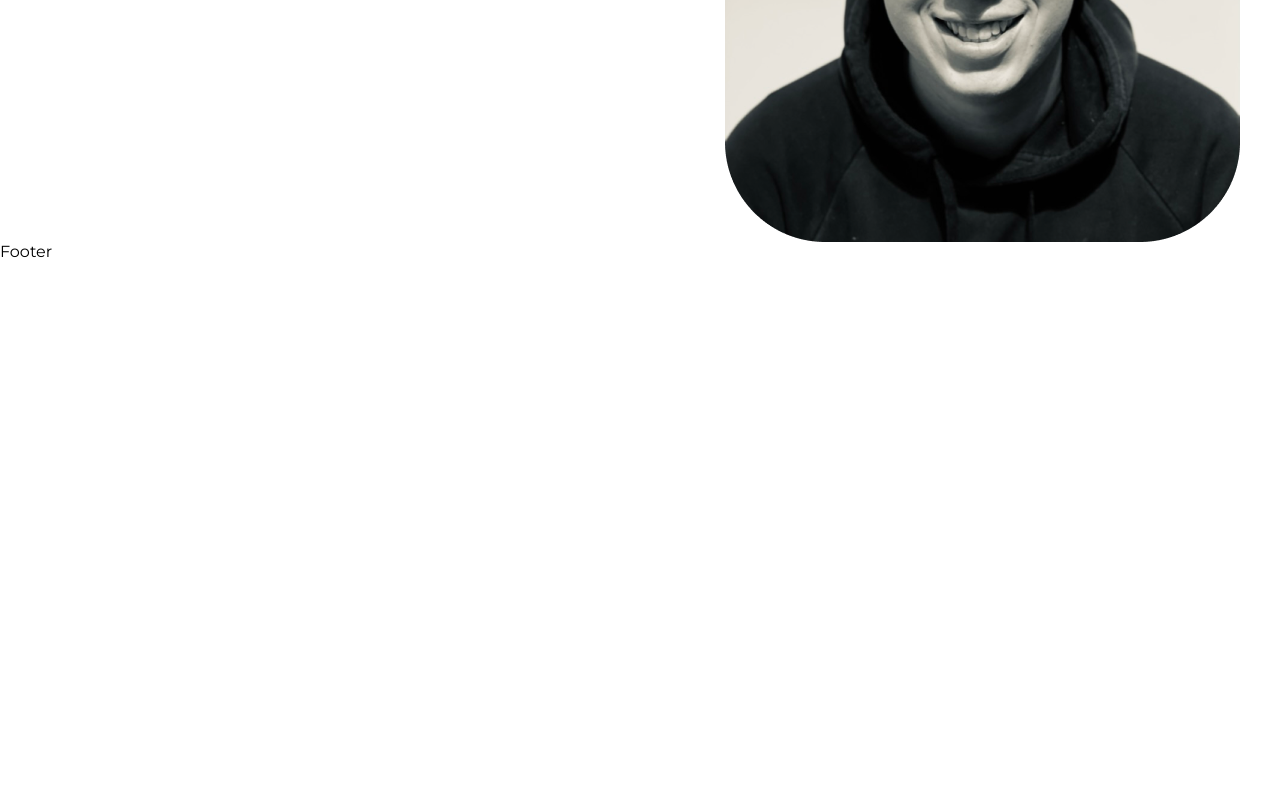
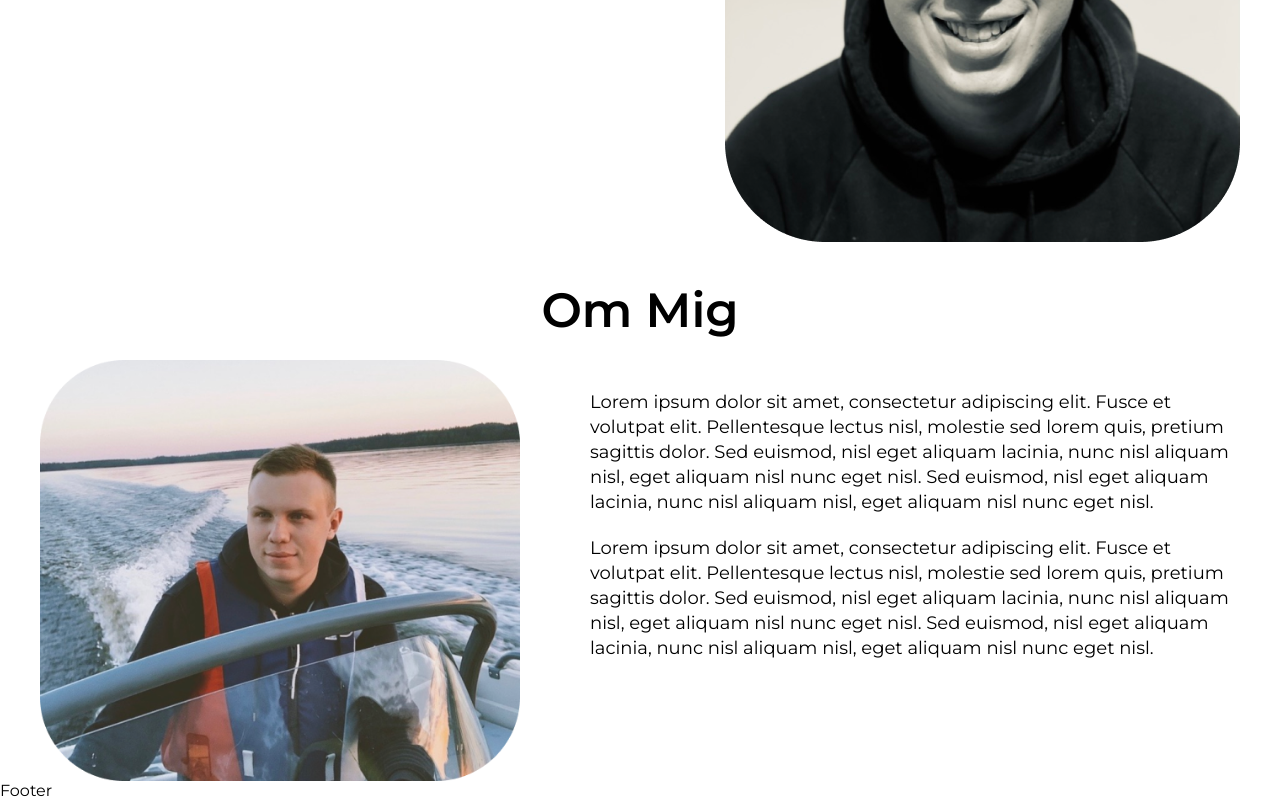
Before and after one commit to merkensten/portfolio, a Next.js app: page / in a window 1280 px wide. Shown: the part 452-1252 px from the top of the page. Before the commit the page ends 800 px from the top, so only its background shows below. Built offline with nearby package versions, Linux system fonts and the light colour scheme.

Commit message:
Fortsatt med arbetet av portfolion

```diff
--- a/src/components/layout/wrapper/Wrapper.module.scss
+++ b/src/components/layout/wrapper/Wrapper.module.scss
@@ -1,7 +1,7 @@
 .wrapper {
-  max-width: 1200px;
+  max-width: 120rem;
   margin: 0 auto;
-  padding: 0 20px;
+  padding: 0 2rem;
 }
 
 // .contentWrapper {
--- a/src/components/main/hero/Hero.module.scss
+++ b/src/components/main/hero/Hero.module.scss
@@ -1,26 +1,25 @@
 .hero_wrapper {
-  margin-top: 40px;
+  margin-top: 4rem;
 
   .hero_content_wrapper {
-    margin-bottom: 20px;
+    margin-bottom: 2rem;
 
     p {
-      font-size: 22px;
+      font-size: 2.2rem;
     }
   }
 
   @media (min-width: 1024px) {
     display: flex;
     justify-content: space-between;
-    // align-items: center;
-    margin-top: 80px;
+    margin-top: 8rem;
 
     .hero_content_wrapper {
-      margin-top: 150px;
+      margin-top: 15rem;
     }
 
     .hero_img {
-      margin-left: 100px;
+      margin-left: 10rem;
     }
   }
 }
--- /dev/null
+++ b/src/components/main/om-mig/OmMig.module.scss
@@ -0,0 +1,32 @@
+.om_mig_wrapper {
+  margin-top: 4rem;
+
+  .om_mig_img {
+    display: none;
+  }
+
+  .om_mig_title {
+    margin-bottom: 2rem;
+  }
+
+  @media (min-width: 1024px) {
+    .om_mig_title {
+      text-align: center;
+    }
+
+    .om_mig_content_wrapper {
+      display: flex;
+      justify-content: space-between;
+      gap: 7rem;
+
+      &_text {
+        margin-top: 2rem;
+      }
+    }
+
+    .om_mig_img {
+      display: block;
+      width: 40%;
+    }
+  }
+}
--- a/src/components/main/om-mig/OmMig.tsx
+++ b/src/components/main/om-mig/OmMig.tsx
@@ -1,7 +1,29 @@
 import React from 'react';
+import { Wrapper } from '../../layout';
+import styles from './OmMig.module.scss';
 
-function OmMig() {
-  return <div>OmMig</div>;
+type Props = {
+  title: string;
+  text1: string;
+  text2: string;
+  imgUrl: string;
+  imgAlt: string;
+};
+
+function OmMig({ title, text1, text2, imgUrl, imgAlt }: Props) {
+  return (
+    <Wrapper cssClass={styles.om_mig_wrapper}>
+      <h2 className={styles.om_mig_title}>{title}</h2>
+
+      <div className={styles.om_mig_content_wrapper}>
+        <img className={styles.om_mig_img} src={imgUrl} alt={imgAlt} />
+        <div className={styles.om_mig_content_wrapper_text}>
+          <p>{text1}</p>
+          <p>{text2}</p>
+        </div>
+      </div>
+    </Wrapper>
+  );
 }
 
 export default OmMig;
--- a/src/components/nav/navbar/Navbar.module.scss
+++ b/src/components/nav/navbar/Navbar.module.scss
@@ -3,16 +3,16 @@ header {
     display: flex;
     justify-content: space-between;
     align-items: center;
-    padding-top: 10px;
+    padding-top: 1rem;
 
     .logo {
-      font-size: 40px;
+      font-size: 4rem;
       font-weight: 600;
     }
 
     .mobileMenu {
       .menuIcon {
-        font-size: 40px;
+        font-size: 4rem;
         cursor: pointer;
       }
       @media (min-width: 1024px) {
@@ -31,28 +31,28 @@ header {
         .menuList {
           display: flex;
           align-items: center;
-          margin-left: 40px;
+          margin-left: 4rem;
           justify-content: space-between;
 
           .menuItem {
-            font-size: 20px;
+            font-size: 2rem;
             font-weight: 500;
-            margin-left: 40px;
+            margin-left: 4rem;
           }
         }
         button {
-          font-size: 20px;
+          font-size: 2rem;
           font-weight: 500;
-          padding: 10px 20px;
+          padding: 1rem 3rem;
           border: 1px solid #000;
-          border-radius: 5px;
+          border-radius: 10rem;
           background-color: transparent;
           cursor: pointer;
         }
       }
     }
     @media (min-width: 1024px) {
-      padding-top: 10px;
+      padding-top: 1rem;
     }
   }
 }
--- a/src/components/nav/navbar/navbarModal/NavbarModal.module.scss
+++ b/src/components/nav/navbar/navbarModal/NavbarModal.module.scss
@@ -19,52 +19,20 @@
 }
 
 .navbar_modal_wrapper {
-  padding: 40px;
+  padding: 4rem;
   max-width: 1200px;
   margin: 0 auto;
-
-  nav li {
-    list-style: none;
-  }
 }
 
 .navbar_modal_top_section {
   display: flex;
   justify-content: space-between;
-  margin-bottom: 60px;
+  margin-bottom: 6rem;
 }
 
 .logo {
-  font-size: 40px;
+  font-size: 4rem;
   font-weight: 600;
-}
-
-.icon {
-  cursor: pointer;
-}
-
-.social_icons {
-  display: flex;
-  justify-content: flex-start;
-  gap: 40px;
-  margin-top: 60px;
-}
-
-.navbar_modal_button {
-  outline: none;
-  border: none;
-  background-color: transparent;
-  color: $color-black;
-  cursor: pointer;
-  font-size: 32px;
-  transition: 0.5s;
-  font-family: 'Poppins', sans-serif;
-
-  &:hover {
-    color: $color-grey;
-    text-decoration: underline;
-    transition: 0.5s;
-  }
 }
 
 .closeIcon {
--- a/src/components/nav/navbar/navbarModal/navbarModalItem/NavbarModalItem.module.scss
+++ b/src/components/nav/navbar/navbarModal/navbarModalItem/NavbarModalItem.module.scss
@@ -1,5 +1,6 @@
 .list_item {
-  font-size: 32px;
-  padding: 12px 0;
-  //   border-bottom: 1px solid $color-light-grey;
+  font-size: 3.2rem;
+  padding: 1.2rem 0;
+  margin-top: 2rem;
+  border-bottom: 1px solid #000;
 }
--- a/src/pages/index.tsx
+++ b/src/pages/index.tsx
@@ -3,7 +3,7 @@ import Head from 'next/head';
 import Image from 'next/image';
 import { SEO } from '../components/seo';
 import styles from '../styles/pages/Home.module.scss';
-import { Hero } from '../components/main';
+import { Hero, OmMig } from '../components/main';
 
 const Home: NextPage = () => {
   return (
@@ -21,6 +21,13 @@ const Home: NextPage = () => {
           subTitle="Jag är en JavaScript / TypeScript utvecklare med primärt fokus på Front End."
           imgUrl="/bilder/mattis/mattis-hero-bild.png"
           imgAlt="Mattis Portfolio Hero bild"
+        />
+        <OmMig
+          title="Om Mig"
+          text1="Lorem ipsum dolor sit amet, consectetur adipiscing elit. Fusce et volutpat elit. Pellentesque lectus nisl, molestie sed lorem quis, pretium sagittis dolor. Sed euismod, nisl eget aliquam lacinia, nunc nisl aliquam nisl, eget aliquam nisl nunc eget nisl. Sed euismod, nisl eget aliquam lacinia, nunc nisl aliquam nisl, eget aliquam nisl nunc eget nisl."
+          text2="Lorem ipsum dolor sit amet, consectetur adipiscing elit. Fusce et volutpat elit. Pellentesque lectus nisl, molestie sed lorem quis, pretium sagittis dolor. Sed euismod, nisl eget aliquam lacinia, nunc nisl aliquam nisl, eget aliquam nisl nunc eget nisl. Sed euismod, nisl eget aliquam lacinia, nunc nisl aliquam nisl, eget aliquam nisl nunc eget nisl."
+          imgUrl="/bilder/mattis/mattis-bild.png"
+          imgAlt="Mattis Portfolio Om Mig bild"
         />
         {/*
         <img
--- a/src/styles/globals.scss
+++ b/src/styles/globals.scss
@@ -40,7 +40,7 @@ h3 {
 /* Paragraph styles */
 p {
   font-family: 'Montserrat', sans-serif;
-  font-size: $p-small;
+  font-size: $p-normal;
   font-weight: 400;
   line-height: $line-height-normal;
   margin: 0;
@@ -54,7 +54,7 @@ ol {
 }
 
 li {
-  font-size: $p-small;
+  font-size: $p-normal;
   font-weight: 400;
   margin: 0;
 }
```
